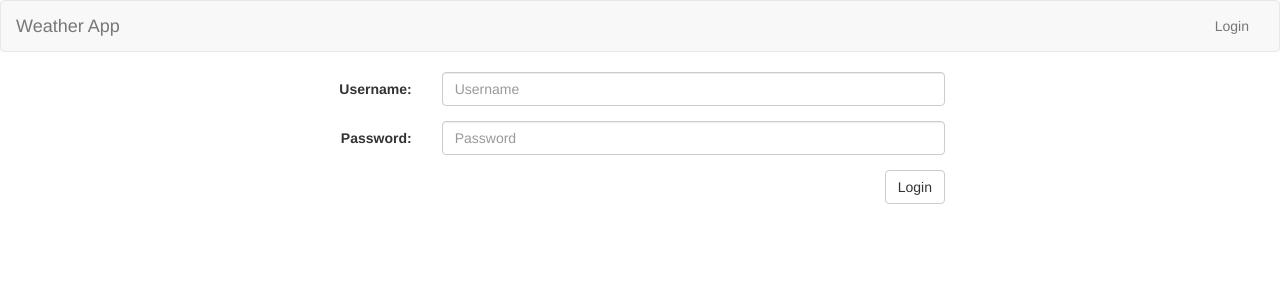
After one commit to EduhG/weather_app, a Django app: template temp_viewer/templates/login.html in a window 1280 px wide. The commit adds this page. Shown: the top 300 px of the page. Run offline with Django 3.2, Linux system fonts and the light colour scheme; the template is opened without the code that fills it, so the values that code supplies are empty; data comes from the database, SQL or seed files in the repository; some libraries are stand-ins or nearby versions.

Commit message:
Created login.html for user authentication

```diff
--- a/temp_viewer/templates/base.html
+++ b/temp_viewer/templates/base.html
@@ -29,7 +29,8 @@
 
                         <div class="collapse navbar-collapse" id="bs-example-navbar-collapse-1">
                             <ul class="nav navbar-nav navbar-right">
-                                <li><a data-toggle="modal" data-target="#loginModal" href="#">Login</a></li>
+                                <!-- <li><a data-toggle="modal" data-target="#loginModal" href="#">Login</a></li> -->
+                                    <li><a href="/login">Login</a></li>
                                 {% if user.is_authenticated %}
                                 <li class="dropdown">
                                     <a href="#" class="dropdown-toggle" data-toggle="dropdown" role="button" aria-haspopup="true" aria-expanded="false">Manage Temps <span class="caret"></span></a>
--- /dev/null
+++ b/temp_viewer/templates/login.html
@@ -0,0 +1,34 @@
+{% extends "base.html" %}
+
+{% block content %}
+    <div class="">
+        <div class="row">
+            <form class="form-horizontal" method="POST">
+                <div class="col-sm-6 col-md-offset-3">
+                    <div class="row">
+                        <div class="col-sm-12">
+                            <div class="form-group">{% csrf_token %}
+                                <label class="control-label col-sm-2" for="date_time">Username:</label>
+                                <div class="col-sm-10">
+                                    <input type="text" class="form-control" id="user_name" name="user_name" placeholder="Username">
+                                </div>
+                            </div>
+                            <div class="form-group">
+                                <label class="control-label col-sm-2" for="temp">Password:</label>
+                                <div class="col-sm-10">
+                                    <input type="password" class="form-control" id="password" name="password" placeholder="Password">
+                                </div>
+                            </div>
+                        </div>
+                    </div>
+
+                    <div class="row">
+                        <div class="col-sm-12" style="text-align: right">
+                            <button type="submit" class="btn btn-default">Login</button>
+                        </div>
+                    </div>
+                </div>
+            </form>
+        </div>
+    </div>
+{% endblock %}
--- a/weather_app/settings.py
+++ b/weather_app/settings.py
@@ -56,7 +56,7 @@ ROOT_URLCONF = 'weather_app.urls'
 TEMPLATES = [
     {
         'BACKEND': 'django.template.backends.django.DjangoTemplates',
-        'DIRS': [],
+        'DIRS': ["templates"],
         'APP_DIRS': True,
         'OPTIONS': {
             'context_processors': [
--- a/weather_app/urls.py
+++ b/weather_app/urls.py
@@ -14,12 +14,14 @@ Including another URLconf
     2. Add a URL to urlpatterns:  url(r'^blog/', include('blog.urls'))
 """
 from django.conf.urls import url, include
+from django.contrib.auth import views
 from django.conf.urls import (
     handler404, handler500
 )
 
 urlpatterns = [
     url(r'^', include('temp_viewer.urls')),
+    url(r'^login/$', views.login, {'template_name': 'login.html'}),
 ]
 
 handler404 = 'template_view.views.page_not_found'
```
